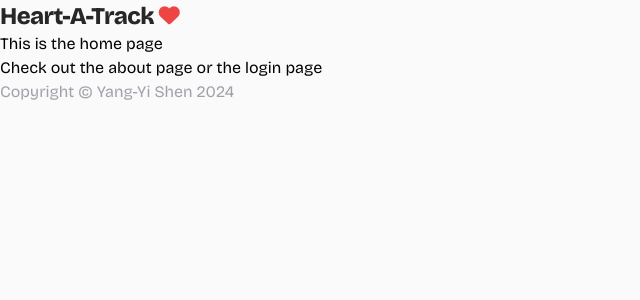
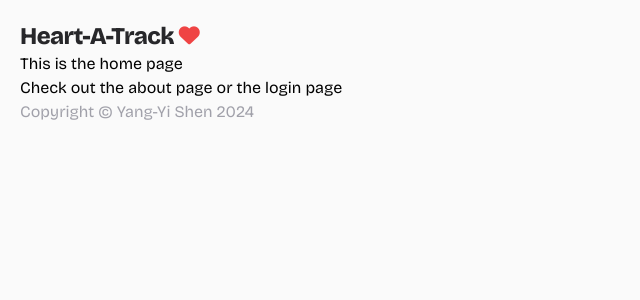
Before and after one commit to yangyi-shen/heart-a-track, a React (Vite) app in the folder frontend/: page / in a window 1280 px wide. Shown: the top 300 px of the page, without its empty margins (0-640 px from the left). Built offline with nearby package versions, Linux system fonts and the light colour scheme.

Commit message:
feat: add body padding

```diff
--- a/frontend/src/main.jsx
+++ b/frontend/src/main.jsx
@@ -35,10 +35,12 @@ const router = createBrowserRouter([
 
 createRoot(document.getElementById('root')).render(
   <StrictMode>
-    <div className='flex align-center'>
-      <h2 className='text-2xl font-extrabold tracking-tight text-zinc-800'>Heart-A-Track <i className='fa fa-heart fa-sm text-red-500'></i></h2>
+    <div className='p-5'>
+      <div className='flex align-center'>
+        <h2 className='text-2xl font-extrabold tracking-tight text-zinc-800'>Heart-A-Track <i className='fa fa-heart fa-sm text-red-500'></i></h2>
+      </div>
+      <RouterProvider router={router} />
+      <footer className='text-zinc-400'>Copyright © Yang-Yi Shen 2024</footer>
     </div>
-    <RouterProvider router={router} />
-    <footer className='text-zinc-400'>Copyright © Yang-Yi Shen 2024</footer>
   </StrictMode>,
 )
```
